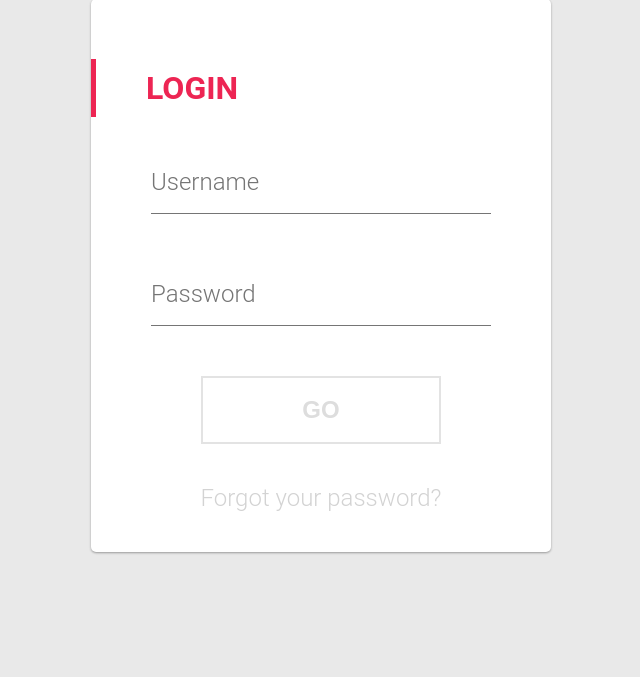
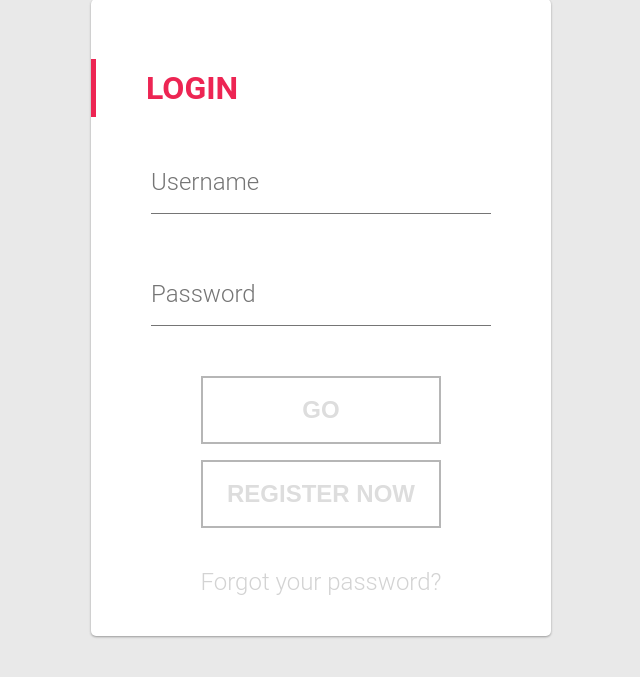
Before and after one commit to YinYang-Coders/Campus-Canteen, a Flask app: template templates/login.html in a window 1280 px wide. Shown: the part 19-696 px from the top of the page, without its empty margins (319-959 px from the left). Run offline with Flask 2, Linux system fonts and the light colour scheme; the template is opened without the code that fills it, so the values that code supplies are empty.

Commit message:
Improved Login

```diff
--- a/static/login.css
+++ b/static/login.css
@@ -132,7 +132,7 @@ body {
   display: inline-block;
   background: 0;
   width: 240px;
-  border: 2px solid #e3e3e3;
+  border: 2px solid #B6B6B6;
   padding: 20px 0;
   font-size: 24px;
   font-weight: 600;
--- a/templates/login.html
+++ b/templates/login.html
@@ -2,7 +2,7 @@
 <html>
 <head>
 	<title>Login</title>
-	<link rel="stylesheet" href="../../static/login.css">
+	<link rel="stylesheet" href="../static/login.css">
 </head>
 <body>
 <div class="container">
@@ -21,7 +21,11 @@
         <div class="bar"></div>
       </div>
       <div class="button-container">
-        <button><span>Go</span></button>
+        <button href="#"><span>Go</span></button>
+      </div>
+      <br>
+      <div class="button-container">
+        <button onclick="location.href ='register.html';""><span>Register Now</span></button>
       </div>
       <div class="footer"><a href="reset_password.html">Forgot your password?</a></div>
     </form>
--- a/templates/register.html
+++ b/templates/register.html
@@ -2,7 +2,7 @@
 <html>
 <head>
   <title>Login</title>
-  <link rel="stylesheet" href="../../static/login.css">
+  <link rel="stylesheet" href="../static/login.css">
 </head>
 <body>
 <div class="container">
--- a/templates/reset_password.html
+++ b/templates/reset_password.html
@@ -2,7 +2,7 @@
 <html>
 <head>
 	<title>Login</title>
-	<link rel="stylesheet" href="../../static/login.css">
+	<link rel="stylesheet" href="../static/login.css">
 </head>
 <body>
 <div class="container">
```
